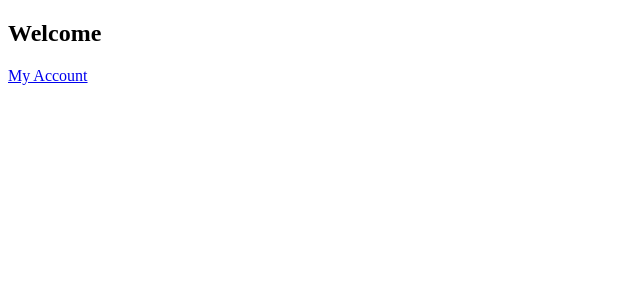
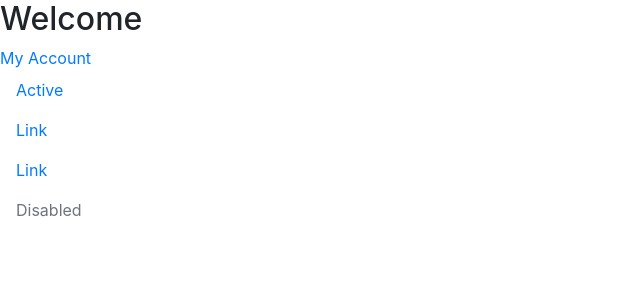
Before and after one commit to ricardoleonh/fitnessdiary, a Django app: page /login in a window 1280 px wide. Shown: the top 300 px of the page, without its empty margins (0-640 px from the left). Run offline with Django 3.2, Linux system fonts and the light colour scheme; some libraries are stand-ins or nearby versions.

Commit message:
styling dashboard and edit account

```diff
--- a/fitnessdiary/fitness_app/templates/dashboard.html
+++ b/fitnessdiary/fitness_app/templates/dashboard.html
@@ -3,10 +3,17 @@
 <head>
     <meta charset="UTF-8">
     <meta name="viewport" content="width=device-width, initial-scale=1.0">
+    <link rel="stylesheet" href="https://stackpath.bootstrapcdn.com/bootstrap/4.5.2/css/bootstrap.min.css" integrity="sha384-JcKb8q3iqJ61gNV9KGb8thSsNjpSL0n8PARn9HuZOnIxN0hoP+VmmDGMN5t9UJ0Z" crossorigin="anonymous">
     <title>Document</title>
 </head>
 <body>
     <h2>Welcome {{user.user_name}} </h2>
     <a href="myaccount/{{request.session.user_id}}">My Account</a>
+    <nav class="nav flex-column">
+        <a class="nav-link active" href="#">Active</a>
+        <a class="nav-link" href="#">Link</a>
+        <a class="nav-link" href="#">Link</a>
+        <a class="nav-link disabled" href="#" tabindex="-1" aria-disabled="true">Disabled</a>
+      </nav>
 </body>
 </html>
```
Also changed, not shown: fitnessdiary/fitness_app/templates/edit_account.html (+8 -4 lines).
